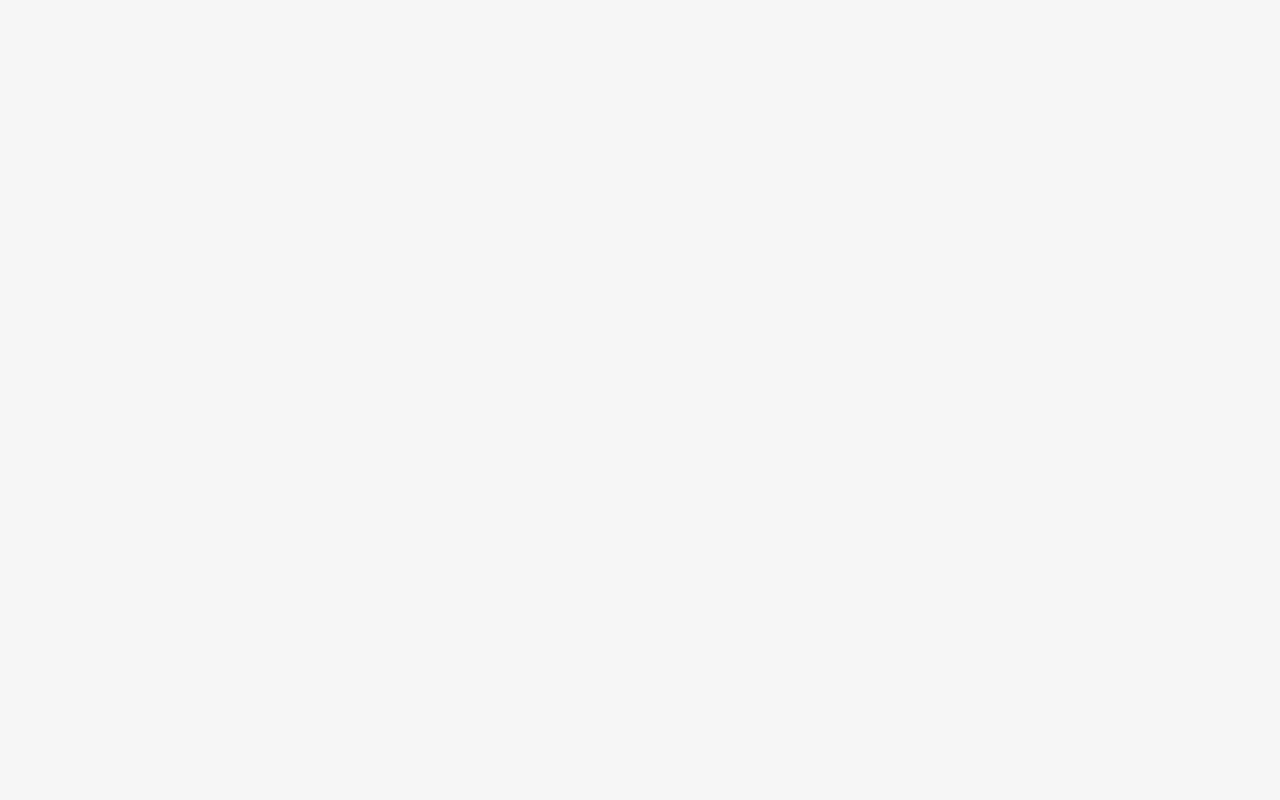
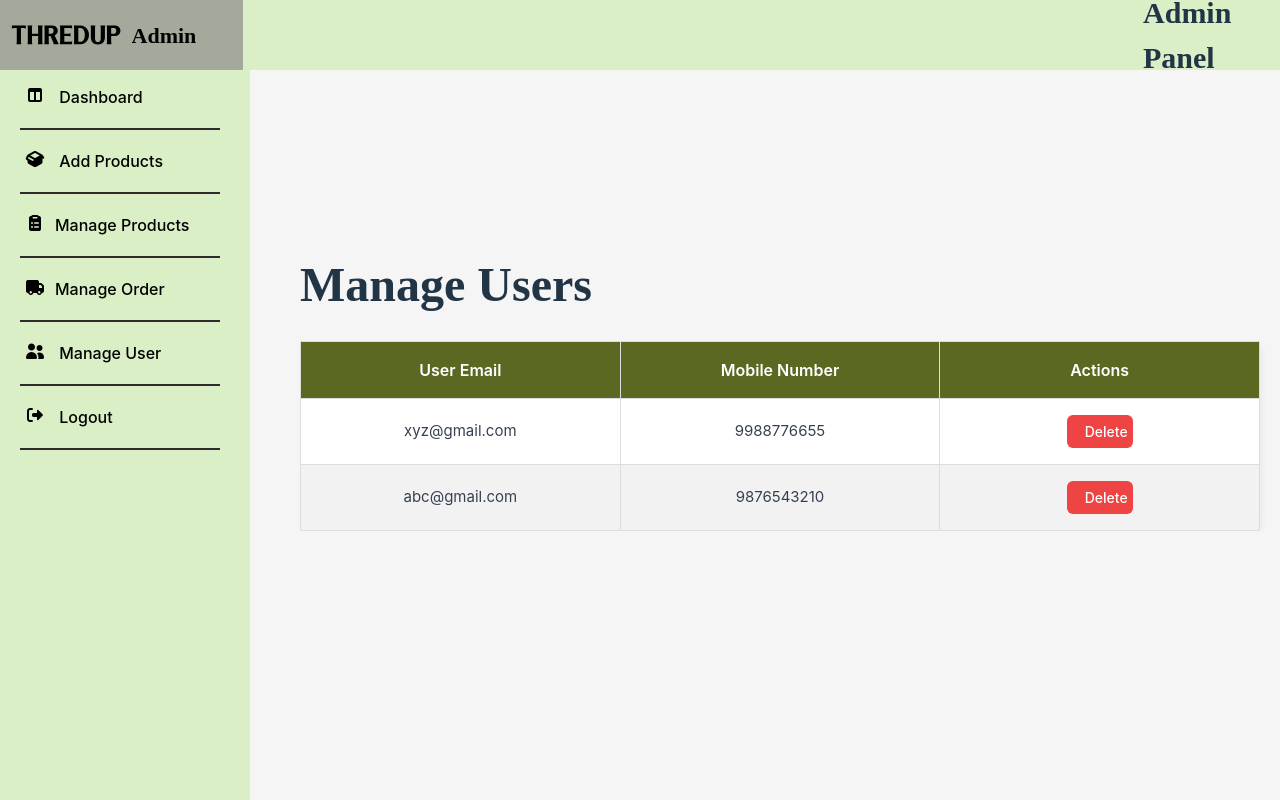
Before and after one commit to Ashwini-RS/ThredUp-Clone, a React (Vite) app in the folder frontend/: page /admin/ManageUser in a window 1280 px wide. Built offline with nearby package versions, Linux system fonts and the light colour scheme.

Commit message:
Add to Cart

```diff
--- a/frontend/src/Admin/components/ManagerUser.jsx
+++ b/frontend/src/Admin/components/ManagerUser.jsx
@@ -1,7 +1,51 @@
-function ManageUser(){
-    return(
+import Adminsidebar from "./Adminsidebar";
+
+function ManageUser() {
+    return (
         <>
 
+            <Adminsidebar />
+            <div className="manage-users-container">
+
+                <div className="manage-users-header">
+                    <h2>Manage Users</h2>
+                </div>
+
+                <div className="manage-users-table-wrapper">
+                    <table className="manage-users-table">
+                        <thead>
+                            <tr>
+                                <th>User Email</th>
+                                <th>Mobile Number</th>
+                                <th>Actions</th>
+                            </tr>
+                        </thead>
+
+                        <tbody>
+                            <tr>
+                                <td>xyz@gmail.com</td>
+                                <td>9988776655</td>
+                                <td>
+                                    <button className="delete-user-btn">
+                                        Delete
+                                    </button>
+                                </td>
+                            </tr>
+
+                            <tr>
+                                <td>abc@gmail.com</td>
+                                <td>9876543210</td>
+                                <td>
+                                    <button className="delete-user-btn">
+                                        Delete
+                                    </button>
+                                </td>
+                            </tr>
+                        </tbody>
+                    </table>
+                </div>
+
+            </div>
         </>
     );
 }
--- a/frontend/src/App.css
+++ b/frontend/src/App.css
@@ -2076,8 +2076,8 @@ h3 {
   z-index: 1000;
   display: flex;
   position: relative;
-  left: 300px;
-  margin-top: 100px;
+  left: 290px;
+  margin-top: 90px;
   right: 100px;
 }
 
@@ -2108,7 +2108,7 @@ h3 {
 }
 
 table {
-  top:20px;
+  top: 20px;
   font-family: Arial, Helvetica, sans-serif;
   border-collapse: collapse;
   width: 83%;
@@ -2134,7 +2134,7 @@ tr:hover {
 th {
   background-color: #5b6822;
   color: white;
-  top:20px;
+  top: 20px;
 }
 
 .mng-img {
@@ -3698,7 +3698,7 @@ span {
   position: relative;
 }
 
-.checkout-close-btn{
+.checkout-close-btn {
   position: absolute;
   top: 20px;
   right: 50px;
@@ -3824,7 +3824,7 @@ span {
   margin-right: 10px;
 } */
 
-.payment-option span{
+.payment-option span {
   font-size: 14px;
   font-weight: 600;
 }
@@ -3863,3 +3863,81 @@ span {
   font-size: 14px;
   font-weight: 600;
 }
+
+
+/* ====== MANAGE USER ====== */
+
+.manage-users-container {
+  position: relative;
+  z-index: 999;
+  margin-top: -80px;
+  /* width: 100%; */
+  /* padding: 20px; */
+  left: 300px;
+  right: 100px;
+  /* top: -100px; */
+}
+
+.manage-users-header {
+  margin-bottom: 20px;
+}
+
+.manage-users-table-wrapper {
+  width: 100%;
+  /* overflow-x: auto; */
+  position: relative;
+  z-index: 1;
+}
+
+.manage-users-table {
+  width: 75%;
+  border-collapse: collapse;
+  background-color: #ffffff;
+  border-radius: 10px;
+  /* overflow: hidden; */
+  box-shadow: 0px 2px 10px rgba(0,0,0,0.08);
+}
+
+.manage-users-table thead {
+  background-color: #262d3c;
+}
+
+.manage-users-table thead th {
+  color: white;
+  padding: 16px;
+  text-align: center;
+  font-size: 16px;
+  font-weight: 600;
+}
+
+.manage-users-table tbody tr {
+  border-bottom: 1px solid #e5e7eb;
+}
+
+.manage-users-table tbody tr:hover {
+  background-color: #f9fafb;
+}
+
+.manage-users-table tbody td {
+  padding: 16px;
+  font-size: 15px;
+  color: #374151;
+}
+
+/* Delete Button */
+.delete-user-btn {
+  width: 23%;
+  padding: 8px 18px;
+  background-color: #ef4444;
+  color: white;
+  border: none;
+  border-radius: 6px;
+  cursor: pointer;
+  font-size: 14px;
+  font-weight: 500;
+  transition: 0.3s;
+}
+
+.delete-user-btn:hover {
+  background-color: #aa7c7c;
+}
--- a/frontend/src/components/AddToCart.jsx
+++ b/frontend/src/components/AddToCart.jsx
@@ -52,16 +52,21 @@ function AddToCart() {
     }
 
     const quantity = (index, quant) => {
-        const cart = [...cartItems]
-        cart[index].quantity = Number(quant)
-        setCartItems(cart)
-        localStorage.setItem("cart", JSON.stringify(cart))
+        let cart = JSON.parse(localStorage.getItem("cart"));
+        cart[index].quantity = Number(quant);
+        localStorage.setItem("cart", JSON.stringify(cart));
+
+        const updatedItems = [...cartItems];
+        updatedItems[index].quantity = Number(quant);
+        setCartItems(updatedItems);
     }
 
     const removeCartItem = (index) => {
-        const cart = cartItems.filter((item, i) => i !== index)
-        setCartItems(cart)
-        localStorage.setItem("cart", JSON.stringify(cart))
+        let cart = JSON.parse(localStorage.getItem("cart")) || [];
+        const updatedCart = cart.filter((item, i) => i !== index);
+        localStorage.setItem("cart", JSON.stringify(updatedCart));
+        const updatedItems = cartItems.filter((item, i) => i !== index);
+        setCartItems(updatedItems);
     }
 
     //CALCULATION
@@ -120,7 +125,7 @@ function AddToCart() {
         try {
             //create razorpay order
             const res = await axios.post('https://thredup-clone.onrender.com/createOrder', {
-                finalTotal: orderTotal
+                finalTotal: finalTotal
             })
 
             const { order, razorpayKeyId } = res.data
@@ -196,7 +201,7 @@ function AddToCart() {
 
                             {cartItems.map((item, index) => (
                                 <div className="cart-item" key={index}>
-                                    <img src={`https://thredup-clone.onrender.com/${item.productImage}`} alt="product" />
+                                    <img src={item.productImage} alt="product" />
 
                                     <div className="item-details">
                                         <h3>{item.productName}</h3>
@@ -323,7 +328,7 @@ function AddToCart() {
                                         {/* <FaCreditCard /> */}
                                         Payment Methods</h3>
 
-                                    <label className="payment-option">
+                                    {/* <label className="payment-option">
                                         <input type="radio" name="pay" />
                                         <span>Cash on Delivery</span>
                                     </label>
@@ -331,12 +336,12 @@ function AddToCart() {
                                     <label className="payment-option">
                                         <input type="radio" name="pay" />
                                         <span>Online Payment</span>
-                                    </label>
+                                    </label> */}
                                 </div>
 
                                 <div className="checkout-buttons">
-                                    <button className="place-order">PLACE AN ORDER</button>
-                                    <button className="pay-now">PAY NOW</button>
+                                    <button className="place-order">PLACE AN ORDER - COD</button>
+                                    <button type="submit" onClick={payNow} className="pay-now">PAY NOW - Online</button>
                                 </div>
 
                             </div>
--- a/frontend/src/components/Address.jsx
+++ b/frontend/src/components/Address.jsx
@@ -46,6 +46,7 @@ function Address() {
 
             console.log(response.data)
             alert("Address added successfully !!")
+            // navigate('/AddToCart', { state: { openPayment: true } })
 
             setPincode("")
             setLocation("")
--- a/frontend/src/components/Header.jsx
+++ b/frontend/src/components/Header.jsx
@@ -17,7 +17,7 @@ function Header() {
     <>
       <div className="top-bar">
         FREE CLEAN OUT BAG & 50% OFF FEES WHEN YOU SELL WITH US!
-        <a href="#"> ORDER A CLEAN OUT BAG</a>
+        <Link > ORDER A CLEAN OUT BAG</Link>
       </div>
 
       <header className="header">
@@ -46,9 +46,9 @@ function Header() {
             <Link to="/Designer">Designer</Link>
             <Link to="/Premium">Premium</Link>
             <Link to="/TheDresses">Dresses</Link>
-            <a href="#">Shoes</a>
-            <a href="#">Handbags</a>
-            <a href="#">Accessories</a>
+            <Link href="#">Shoes</Link>
+            <Link href="#">Handbags</Link>
+            <Link href="#">Accessories</Link>
             <Link to="/kids">Kids</Link>
             <a href="#">Sale</a>
             <a href="#">Brands</a>
@@ -64,6 +64,7 @@ function Header() {
               </Link>
 
             ) : (
+              <>
               <Link to="/Login" className="user-icon">
                 <i className="fa-regular fa-user">
                   <div className="dropdown">
@@ -78,6 +79,7 @@ function Header() {
                   </div>
                 </i>
               </Link>
+              </>
             )}
 
             {/* {userEmail ? (
--- a/frontend/src/components/SingleProductDetail.jsx
+++ b/frontend/src/components/SingleProductDetail.jsx
@@ -21,13 +21,13 @@ function SingleProductDetail() {
         let cart = JSON.parse(localStorage.getItem("cart")) || [];
         const existing = cart.find(item => item.productId === product._id);
         if (existing) {
-            navigate("/addToCart");
+            navigate("/AddToCart");
         }
         else {
             cart.push({ productId: product._id, quantity: 1 });
         }
         localStorage.setItem("cart", JSON.stringify(cart));
-        navigate("/addToCart");
+        navigate("/AddToCart");
 
         // localStorage.setItem('userEmail', JSON.stringify(email))
         // let cart = JSON.parse(localStorage.getItem("cart")) || []
@@ -46,7 +46,7 @@ function SingleProductDetail() {
 
                                {/* <img src={`http://localhost:3001/${product.productImage}`} alt="" /> */}
 
-                                <img src={`https://thredup-clone.onrender.com${product.productImage}`} alt="" />
+                                <img src={product.productImage} alt="" />
                             </div>
                         </div>
 
```
Also changed, not shown: 1 other file (tests, documents, lock files or other folders).
